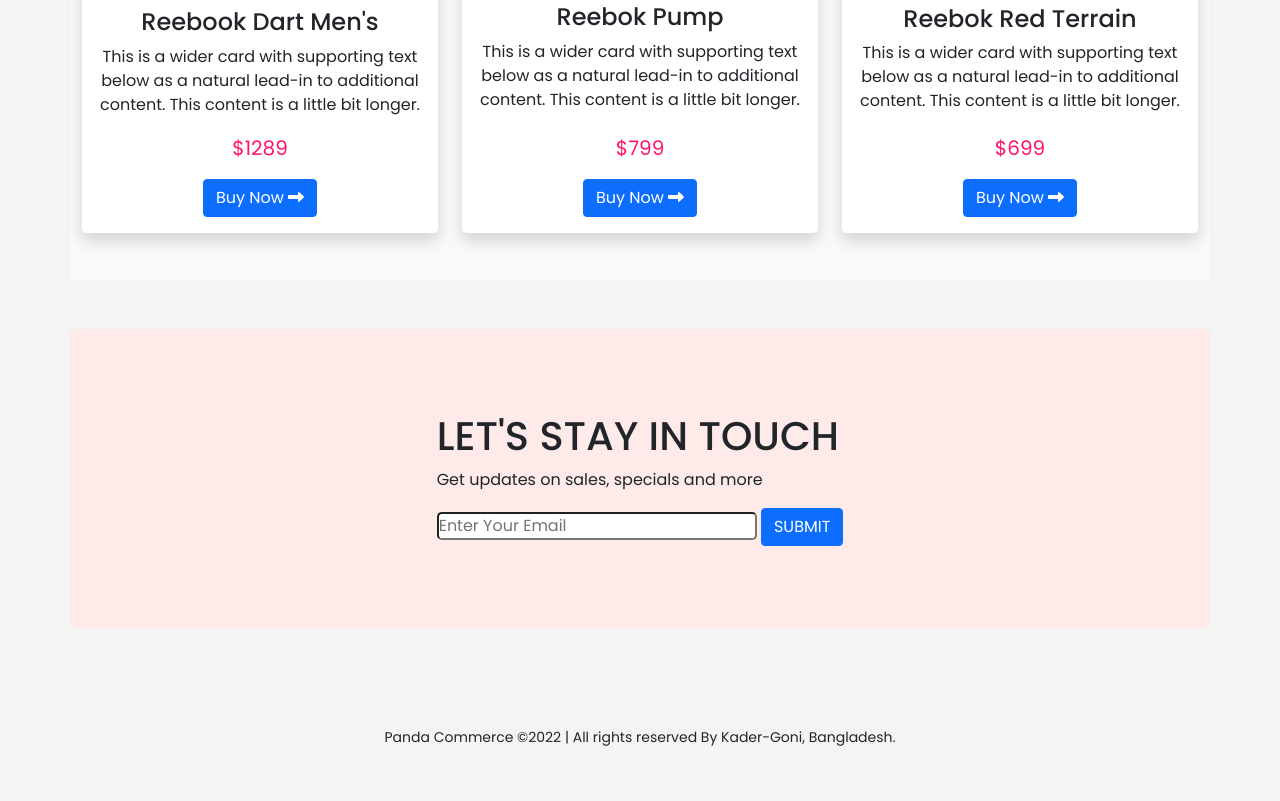
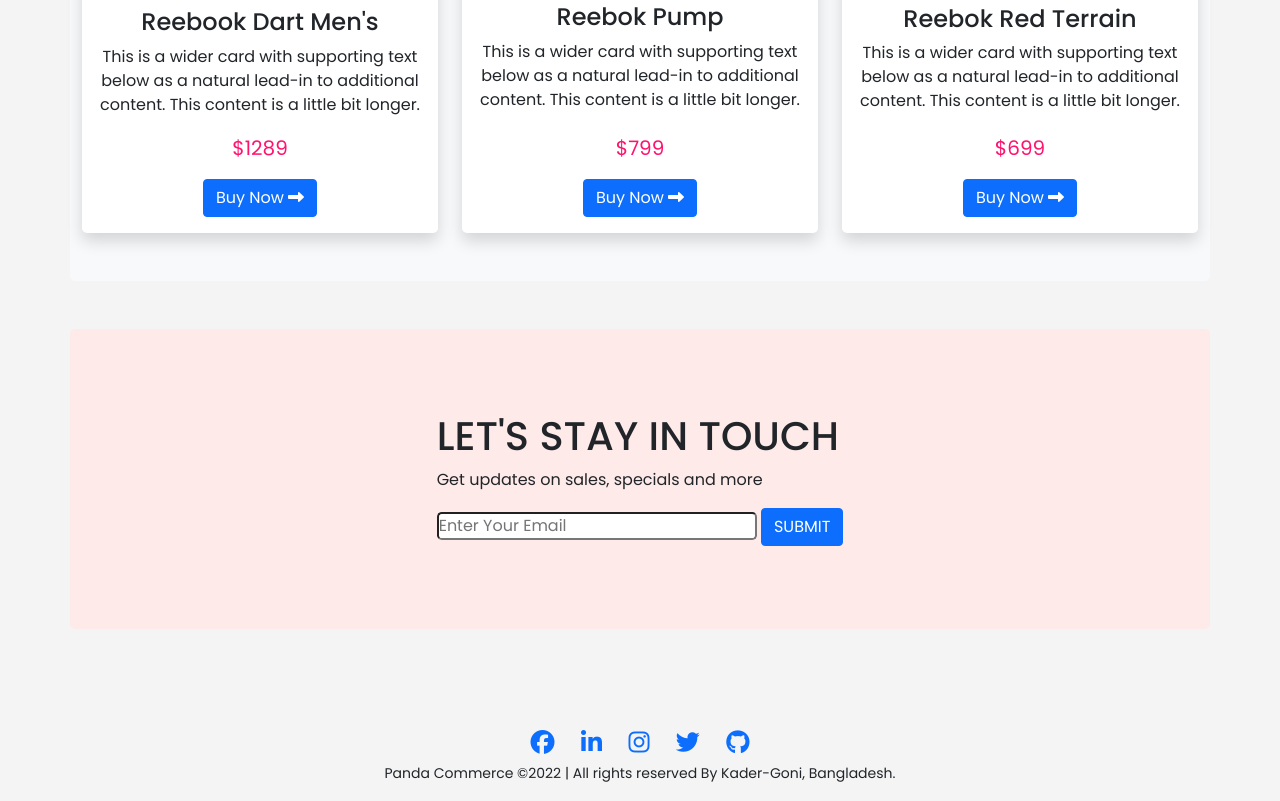
Before and after one commit to Kader-Goni/panda-commerce, a plain HTML site: page index.html in a window 1280 px wide. Shown: the part 1978-2779 px from the top of the page. Before the commit the page ends 2727 px from the top, so only its background shows below. Drawn offline with nearby package versions, Linux system fonts and the light colour scheme.

Commit message:
footer section added

```diff
--- a/css/style.css
+++ b/css/style.css
@@ -22,3 +22,21 @@ body{
 .text-color{
     color: #FF136F;
 }
+
+.icon a i{
+    color: #0d6efd;
+    padding: 0 10px;
+    transition: all .4s linear;
+    -webkit-transition: all .4s linear;
+    -moz-transition: all .4s linear;
+    -ms-transition: all .4s linear;
+    -o-transition: all .4s linear;
+}
+
+.icon a:hover i{
+    transform: scale(1.3);
+    -webkit-transform: scale(1.3);
+    -moz-transform: scale(1.3);
+    -ms-transform: scale(1.3);
+    -o-transform: scale(1.3);
+}
--- a/index.html
+++ b/index.html
@@ -324,7 +324,16 @@
     </main>
 
     <footer class="text-center pt-5">
-        <small>Panda Commerce &copy;2022 | All rights reserved By Kader-Goni, Bangladesh.</small>
+
+        <div class="icon fs-4">
+            <a href="https://web.facebook.com/kader.goni35" target="_blank"><i class="fab fa-facebook"></i></a>
+            <a href="https://www.linkedin.com/in/kadergoni35/" target="_blank"><i class="fab fa-linkedin-in"></i></a>
+            <a href="https://www.instagram.com/kader.goni35/" target="_blank"><i class="fab fa-instagram"></i></a>
+            <a href="https://twitter.com/kader_goni" target="_blank"><i class="fab fa-twitter"></i></a>
+            <a href="https://github.com/Kader-Goni" target="_blank"><i class="fab fa-github"></i></a>
+
+        </div>
+        <p><small>Panda Commerce &copy;2022 | All rights reserved By Kader-Goni, Bangladesh.</small></p>
     </footer>
 
 
```
